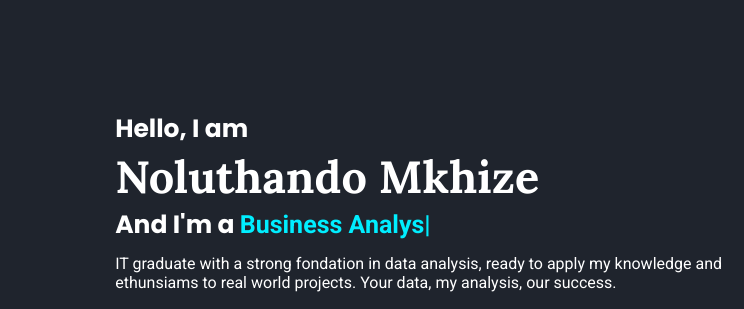
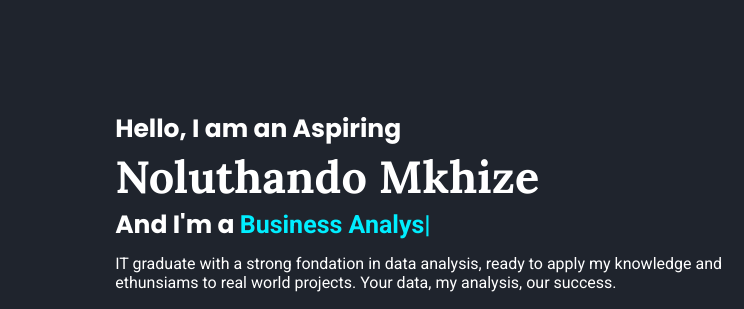
Before and after one commit to Tannykhiz/Porfolio-Projects, a plain HTML site: page src/index.html in a window 1280 px wide. Shown: the part 166-475 px from the top of the page, 0-744 px from the left. Drawn offline with nearby package versions, Linux system fonts and the light colour scheme; grey boxes are pictures that could not be loaded.

Commit message:
updated about me

```diff
--- a/src/index.html
+++ b/src/index.html
@@ -38,7 +38,7 @@
 
     <section class="home" id="home">
         <div class="home-content">
-            <h3> Hello, I am </h3>
+            <h3> Hello, I am an Aspiring </h3>
             <h1> Noluthando Mkhize</h1>
             <h3> And I'm a <span class="multiple-text"> </span> </h3>
             <p>
```
